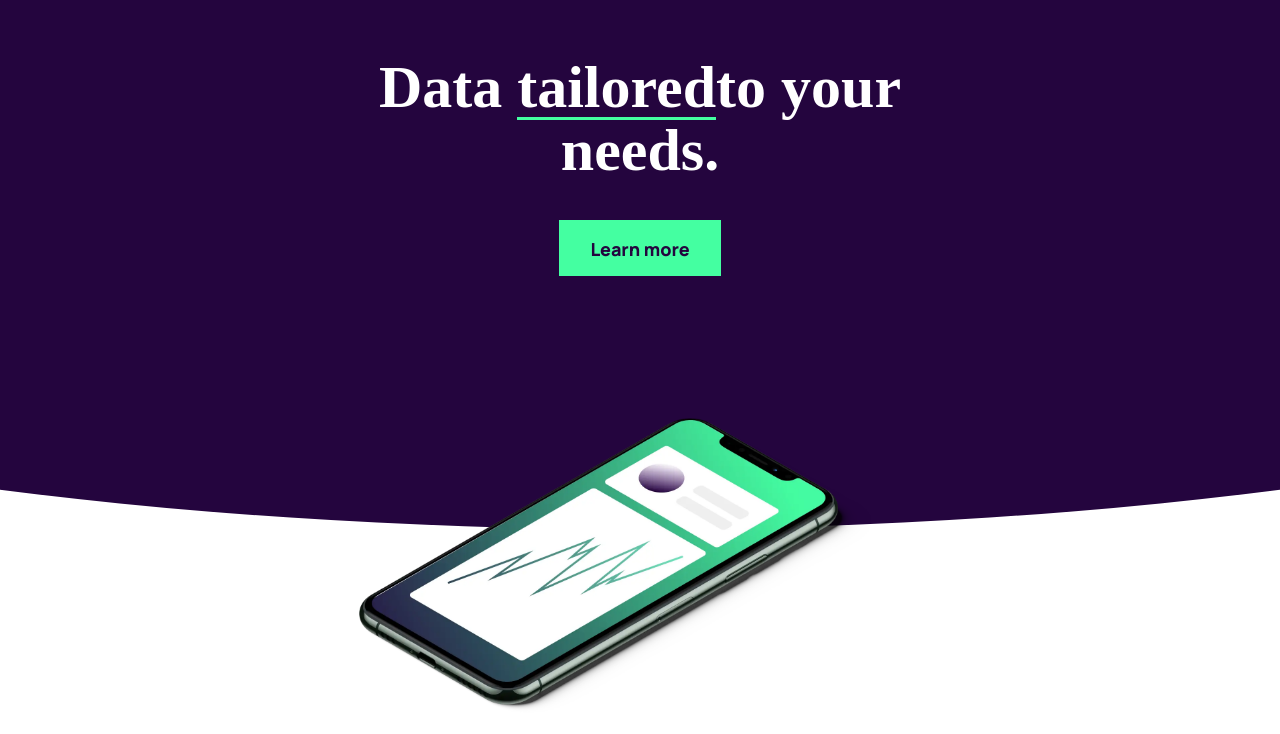
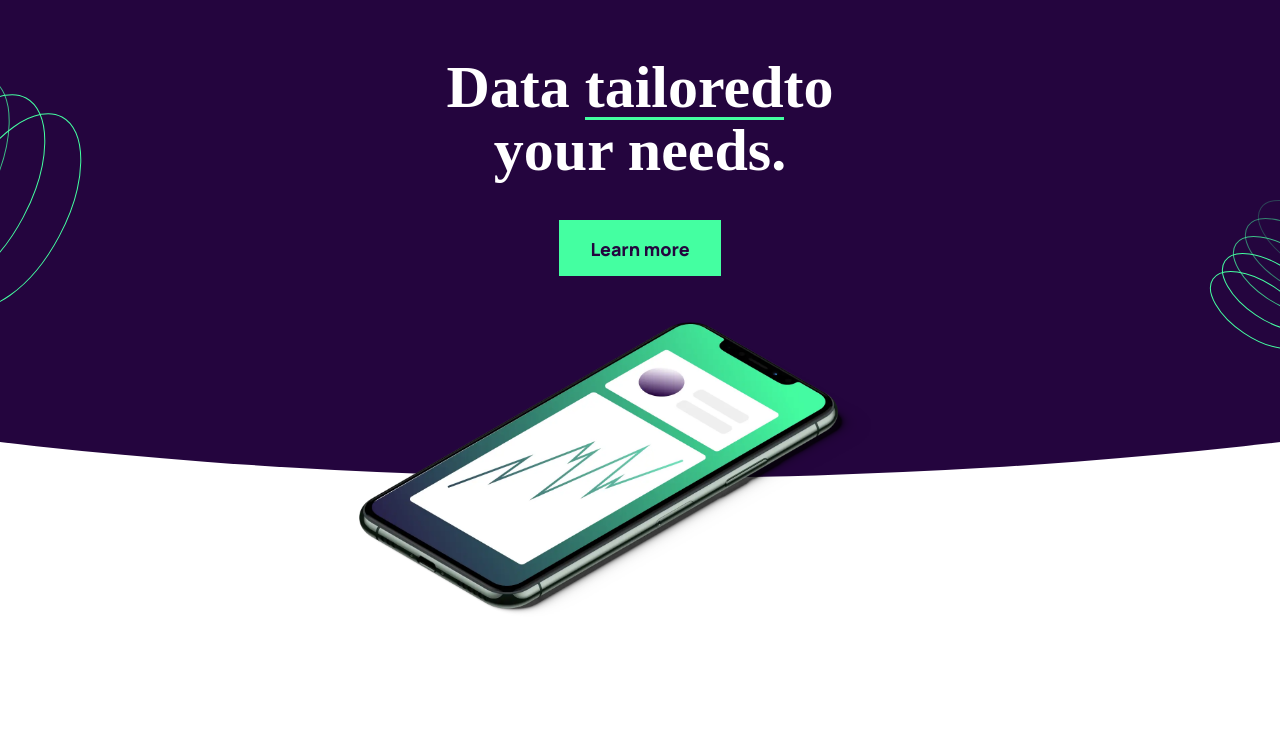
Before and after one commit to Hossein-NP/6-workit-landing-page-newbie, a plain HTML site: page index.html in a window 1280 px wide. Shown: the part 66-800 px from the top of the page. Drawn offline with nearby package versions, Linux system fonts and the light colour scheme.

Commit message:
add patterns

```diff
--- a/index.html
+++ b/index.html
@@ -60,14 +60,14 @@
   </svg>
 
 
+  <div class="w-full h-[560px] absolute top-0 z-20 flex justify-between overflow-hidden">
+    <img  class="xs:hidden md:inline-block xll:hidden absolute top-[80px] md:-left-[230px] m-0 p-0  z-20" src="Assets/images/bg-pattern-1.svg" alt="">
+    <img class="xs:hidden md:inline-block absolute top-[250px] -right-[90px] m-0 p-0  z-20" src="Assets/images/bg-pattern-2.svg" alt="">
+    <img class="xs:hidden xll:inline-block top-[160px] -left-[60px] absolute top-0 left-0-0 m-0 p-0  z-20" src="Assets/images/bg-pattern-3.svg" alt="">
+  </div>
   <!-- Header bg  -->
-  <div class="header-bg md:h-[500px] lg:h-[600px] xl:h-[700px] xll:h-[800px]">
+  <div class="header-bg md:h-[630px] lg:h-[650px] xl:h-[640px] xll:h-[800px]">
   <!-- Header pattern  -->
-  <div class="relative w-full h-[30vh] overflow-hidden z-30">
-    <img class="absolute w-20 h-20 animate-pulse" src="Assets/images/bg-pattern-1.svg" alt="circle pattern">
-    <img class="absolute w-24 h-24 animate-pulse" src="Assets/images/bg-pattern-2.svg" alt="circle pattern">
-    <img class="absolute w-16 h-16 animate-pulse" src="Assets/images/bg-pattern-3.svg" alt="circle pattern">
-  </div>
 
 
 
@@ -89,7 +89,7 @@
   </header>
   <!-- Hero Header  -->
   <section class="xs:px-5 relative z-20 xs:mt-14 xs:mb-36">
-    <div class="xs:w-[335px] xs:h-[190px] md:w-[537px] md:h-[217px] mx-auto">
+    <div class="xs:w-[335px] xs:h-[190px] md:w-[522px] md:h-[217px] mx-auto">
       <h2 class="text-white text-preset-1 font-semibold xs:text-[3rem] xs:leading-[48px] md:text-[3.75rem] md:leading-[60px] xll:text-[5rem] xll:leading-[80px] text-center mb-10 relative">Data <mark class="bg-transparent
          text-white inline-block pb-[0.1px] border-b-[3px] border-b-customGreen">tailored </mark>to your needs.</h2>
       <a href="#" class="xs:w-[151px] xs:h-[53px] md:w-[162px] md:h-[56px] bg-customGreen mt-10 block text-center  text-purple900 text-preset-5 xs:text-[16px] md:text-[18px] leading-[53px] md:leading-[56px] mx-auto">Learn more</a>
@@ -97,7 +97,7 @@
   </section>
   <!-- Mobile phone img  -->
    <div class="xs:w-[360px] xs:h-[184px] md:min-w-[602px] md:min-h-[296px] relative mx-auto xs:px-5">
-    <img src="Assets/images/image-hero.webp" alt="" class="absolute z-30 xs:w-[320px] xs:h-[184px] md:w-[514px] md:h-[296px] xll:w-[767px] xll:h-[441px] xs:-mt-[5.2rem] md:-mt-[2rem] xl:mt-0 xll:-mt-[3rem]">
+    <img src="Assets/images/image-hero.webp" alt="" class="absolute z-30 xs:w-[320px] xs:h-[184px] md:w-[514px] md:h-[296px] xll:w-[767px] xll:h-[441px] xs:-mt-[5.2rem] md:-mt-[6rem] xl:mt-[] xll:-mt-[3rem]">
    </div>
 </body>
 </html>
--- a/style.css
+++ b/style.css
@@ -1,7 +1,7 @@
 .header-bg {
   background-color: rgb(36, 5, 62);
   width: 100%;
-  height: 550px;
+  height: 560px;
   position: absolute;
   z-index: 10;
   top: 0;
```
